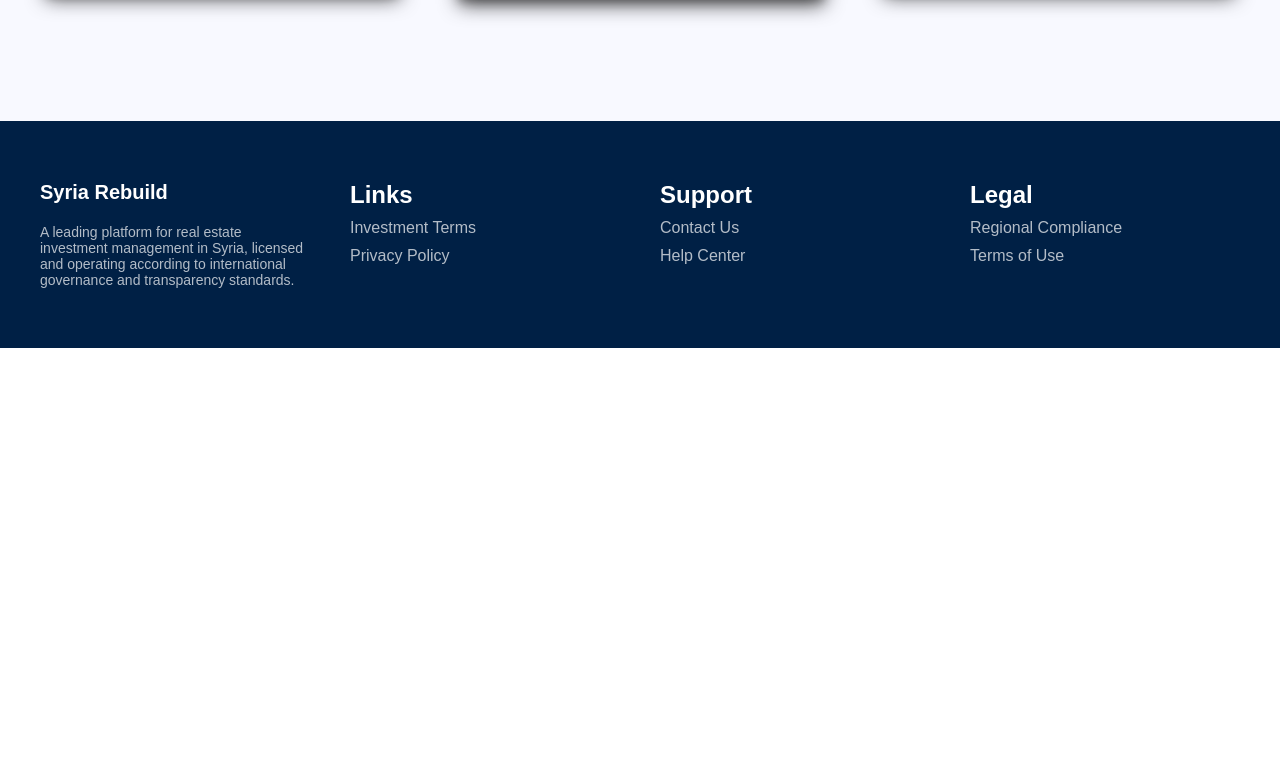
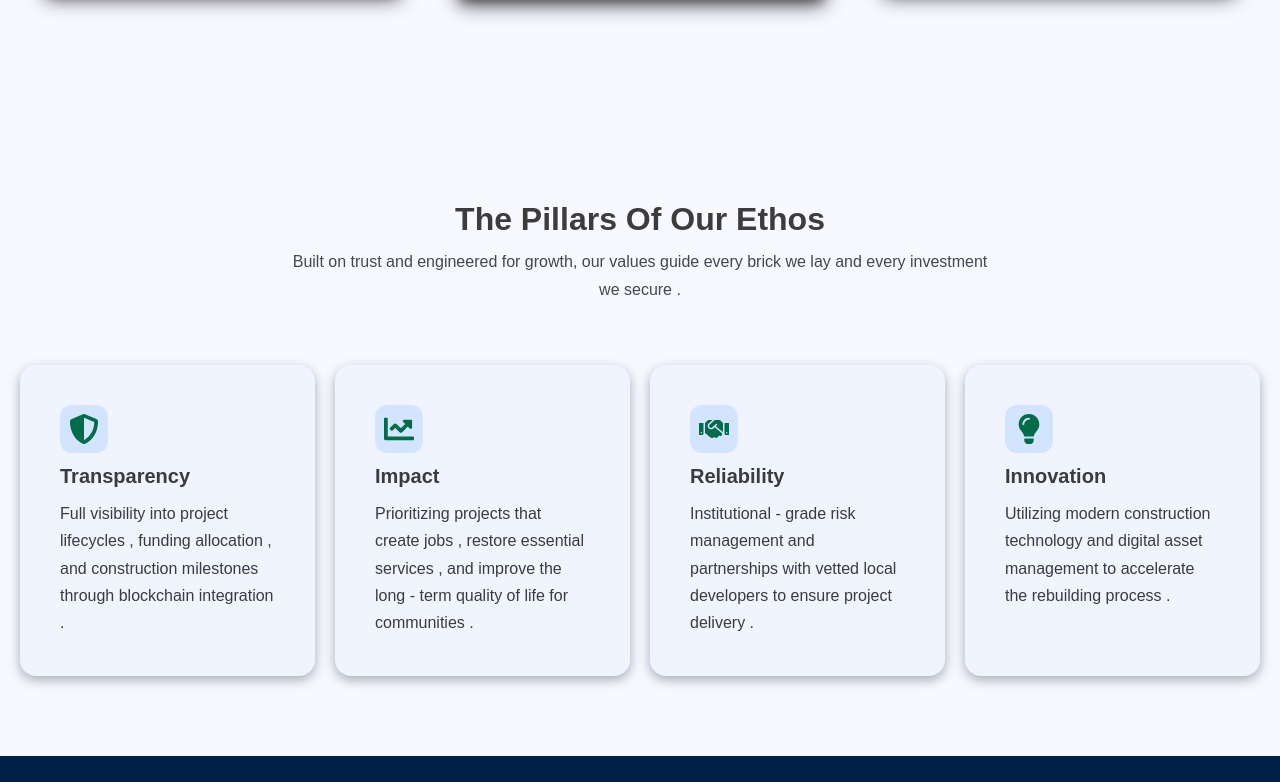
Before and after one commit to Ali-ib-eng/Investment-RealEstate-project, a React (Vite) app: page /about in a window 1280 px wide. Shown: the part 2098-2880 px from the top of the page. Before the commit the page ends 2446 px from the top, so only its background shows below. Built offline with nearby package versions, Linux system fonts and the light colour scheme.

Commit message:
add Ethos component

```diff
--- /dev/null
+++ b/src/components/AboutEthos/Ethos.css
@@ -0,0 +1,91 @@
+.Sh-ethos-section {
+  padding: 80px 20px;
+  background-color: var(--surface);
+}
+
+
+.Sh-ethos-header {
+  text-align: center;
+  margin-bottom: 60px;
+  display: flex;
+  flex-direction: column;
+  align-items: center;
+}
+
+
+.Sh-ethos-title {
+  font-size: 32px;
+  margin-bottom: 10px;
+  color: var(--on-background);
+}
+
+
+.Sh-ethos-text {
+  font-size: 16px;
+   color: var(--on-surface-variant);
+  max-width: 700px;
+  margin: 0 auto;
+  line-height: 1.8;
+}
+
+
+.Sh-ethos-cards {
+  display: grid;
+  grid-template-columns: repeat(4, 1fr);
+  gap: 20px;
+}
+
+
+.Sh-ethos-card {
+  background-color: var(--surface-container-low);
+  padding: 40px;
+  border-radius: 16px;
+  display: flex;
+  flex-direction: column;
+  gap: 12px;
+  box-shadow: 0 4px 12px color-mix(in srgb, var(--on-surface) 35%, transparent);
+  transition: 0.3s ease;
+}
+
+.Sh-ethos-card:hover {
+  transform: translateY(-4px);
+}
+
+
+.Sh-ethos-iconBox {
+  width: 48px;
+  height: 48px;
+  display: flex;
+  align-items: center;
+  justify-content: center;
+  background-color: var(--surface-container-highest);
+  border-radius: 12px;
+}
+
+
+.Sh-ethos-icon {
+  font-size: 30px;
+  color: #006c4a;
+}
+
+
+.Sh-ethos-card-title {
+  font-size: 20px;
+  margin: 0;
+  color: var(--on-background);
+}
+
+
+.Sh-ethos-card-text {
+  font-size: 16px;
+  margin: 0;
+  color: var( --on-tertiary-fixed-varian);
+  line-height: 1.7;
+}
+
+
+@media (max-width: 992px) {
+  .Sh-ethos-cards {
+    grid-template-columns: 1fr;
+  }
+}
--- /dev/null
+++ b/src/components/AboutEthos/Ethos.jsx
@@ -0,0 +1,78 @@
+import "./Ethos.css";
+import {
+  FaShieldAlt,
+  FaChartLine,
+  FaHandshake,
+  FaLightbulb,
+} from "react-icons/fa";
+
+
+function Ethos() {
+  return (
+    <section className="Sh-ethos-section">
+
+
+      <div className="Sh-ethos-header">
+        <h1 className="Sh-ethos-title">The Pillars Of Our Ethos </h1>
+
+        <p className="Sh-ethos-text">
+           Built on trust and engineered for growth, our values guide every brick we lay and every investment we secure . </p>
+
+      </div>
+
+
+
+
+      <div className="Sh-ethos-cards">
+
+
+        <div className="Sh-ethos-card">
+          <div className="Sh-ethos-iconBox">
+            <FaShieldAlt className="Sh-ethos-icon"/>
+          </div>
+          <h3 className="Sh-ethos-card-title">Transparency</h3>
+          <p className="Sh-ethos-card-text">
+             Full visibility into project lifecycles , funding allocation , and construction milestones through blockchain integration .
+          </p>
+        </div>
+
+
+
+        <div className="Sh-ethos-card">
+          <div className="Sh-ethos-iconBox">
+            <FaChartLine className="Sh-ethos-icon"/>
+          </div>
+          <h3 className="Sh-ethos-card-title">Impact</h3>
+          <p className="Sh-ethos-card-text">
+            Prioritizing projects that create jobs , restore essential services , and improve the long - term quality of life for communities .
+          </p>
+        </div>
+
+
+        <div className="Sh-ethos-card">
+          <div className="Sh-ethos-iconBox">
+            <FaHandshake className="Sh-ethos-icon"/>
+          </div>
+          <h3 className="Sh-ethos-card-title">Reliability</h3>
+          <p className="Sh-ethos-card-text">
+             Institutional - grade risk management and partnerships with vetted local developers to ensure project delivery .
+          </p>
+        </div>
+
+
+        <div className="Sh-ethos-card">
+          <div className="Sh-ethos-iconBox">
+            <FaLightbulb className="Sh-ethos-icon"/>
+          </div>
+          <h3 className="Sh-ethos-card-title">Innovation</h3>
+          <p className="Sh-ethos-card-text">
+            Utilizing modern construction technology and digital asset management to accelerate the rebuilding process .
+          </p>
+        </div>
+
+      </div>
+    </section>
+  );
+}
+
+ export default Ethos;
--- a/src/pages/About.jsx
+++ b/src/pages/About.jsx
@@ -1,3 +1,4 @@
+import Ethos from "../components/AboutEthos/Ethos";
 import AboutHeroSection from "../components/AboutHeroSection/AboutHeroSection"
 import { FaHouseUser } from "react-icons/fa6";
 import { IoMdEye } from "react-icons/io";
@@ -36,8 +37,10 @@ const About = () => {
       title="Our executive team brings decades of experience in international finance, urban planning, and civic administration."
       />
       <AboutEngineersCardsData />
+
+      <Ethos />
     </>
   )
 }
 
-export default About
+export default About;
```
